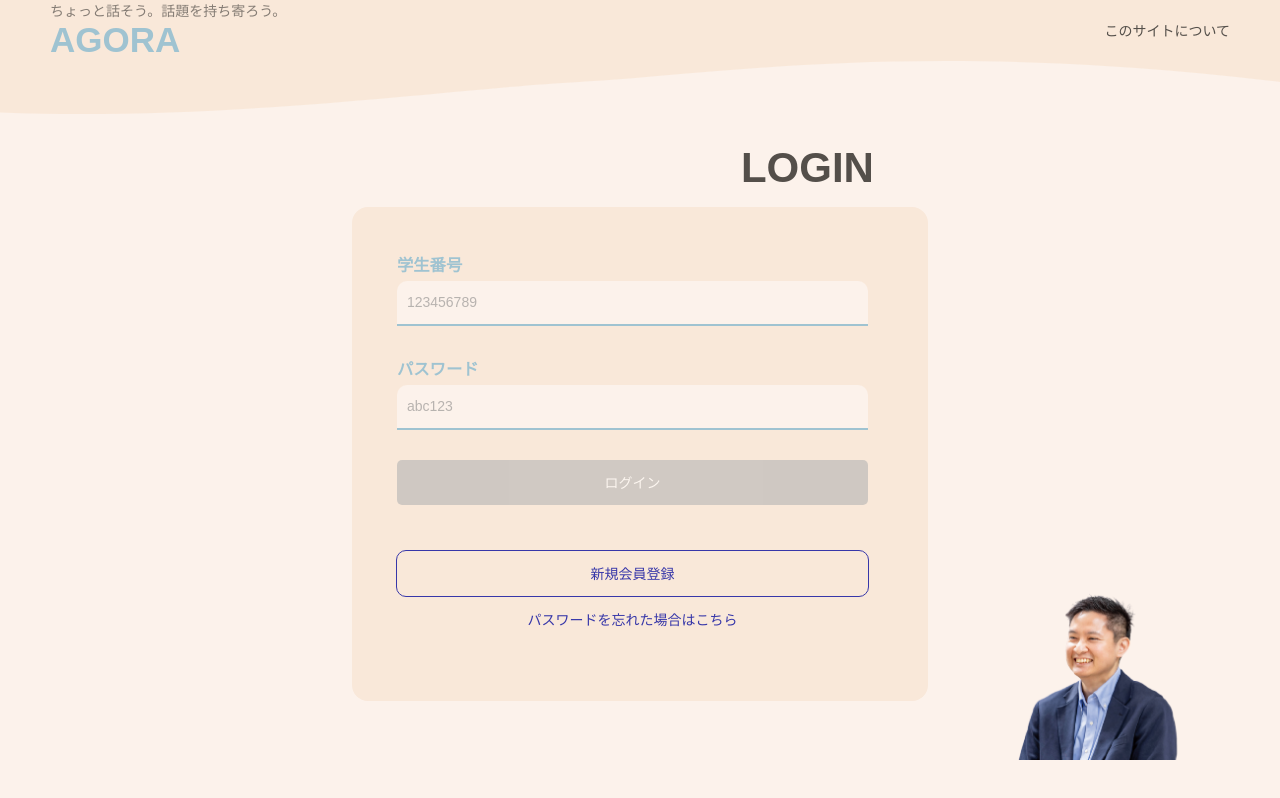
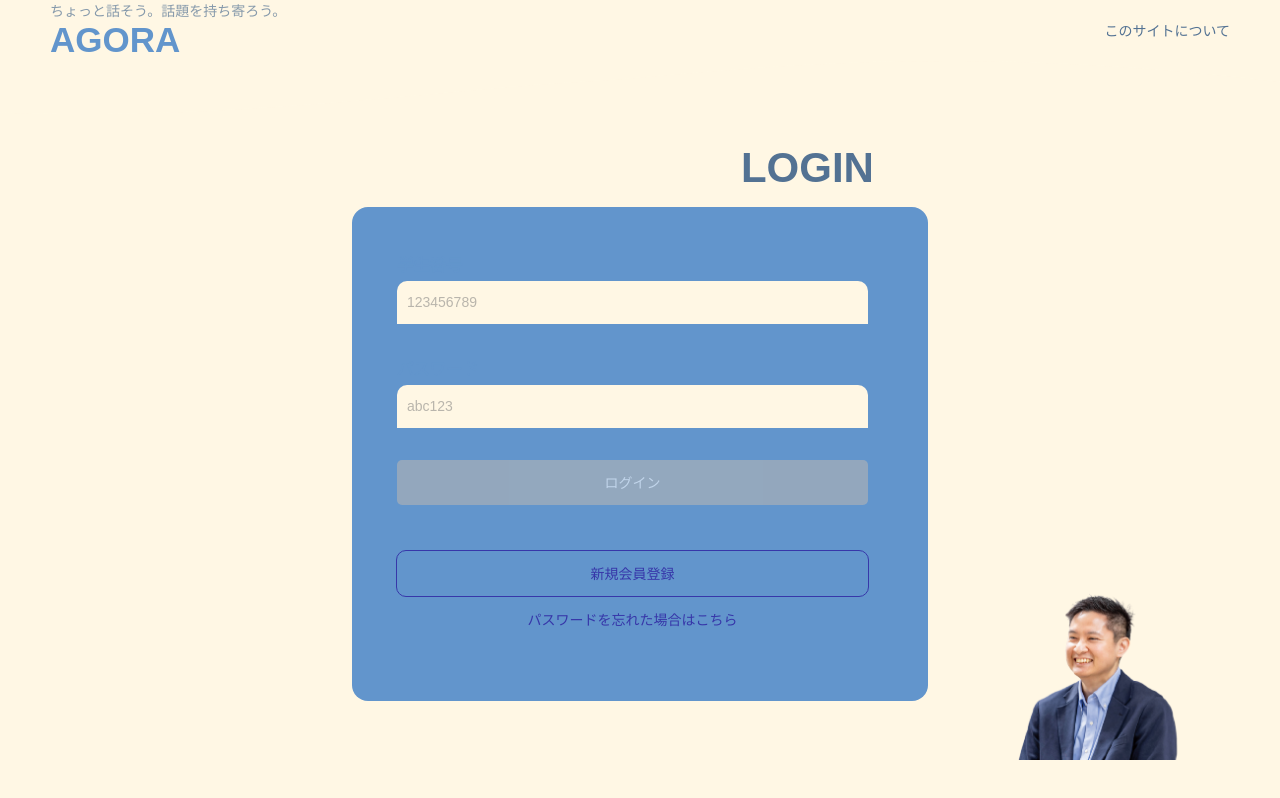
Before and after one commit to ShinjonIto/agora, a React (Vite) app in the folder frontend/: page /login in a window 1280 px wide. Built offline with nearby package versions, Linux system fonts and the light colour scheme; no server answers; a web font is replaced by a local one.

Commit message:
色味の調整

```diff
--- a/frontend/src/layouts/AuthLayout.css
+++ b/frontend/src/layouts/AuthLayout.css
@@ -42,7 +42,7 @@
     margin: 0 0 30px 0;
 
     border-radius: 16px;
-    background: var(--login-accent-color);
+    background: var(--login-accent-sub-color);
     display: grid;
 
     overflow-y: hidden;
--- a/frontend/src/styles/variables.css
+++ b/frontend/src/styles/variables.css
@@ -1,6 +1,6 @@
 :root {
     /* カラー */
-    --main-color: #FFF7E4;
+    /* --main-color: #FFF7E4;
     --main-sub-color: #F4ECCF;
     --base-color: #B6D586;
     --accent-color: #9FC3D1;
@@ -8,10 +8,47 @@
     --main-black: #000000;
     --main-white: #ffffff;
     --main-text: #544F4A;
-    --main-shadow: #9CC095;
+    --main-shadow: #9CC095; */
 
-    --login-base-color: #FCF2EB;
-    --login-accent-color: #F9E8D9;
+
+    --main-color: #FFF7E4;
+    --main-sub-color: #FFF7E4;
+    --base-color: #FFF7E4;
+    --accent-color: #6295CC;
+    --accent-sub-color: #FF7272;
+    --main-black: #000000;
+    --main-white: #ffffff;
+    --main-text: #537293;
+    --main-shadow: #6295CC;
+
+    /* --main-color: #A3C8DB;
+    --main-sub-color: #A3C8DB;
+    --base-color: #FFF7E4;
+    --accent-color: #027ACA;
+    --accent-sub-color: #FF7272;
+    --main-black: #000000;
+    --main-white: #ffffff;
+    --main-text: #537293;
+    --main-shadow: #A3C8DB; */
+
+
+
+
+
+    /* ログインパターン */
+    /* --login-base-color: #FCF2EB;
+    --login-accent-color: #F9E8D9; */
+
+    --login-base-color: #FFF7E4;
+    --login-accent-color: #FFF7E4;
+    --login-accent-sub-color: #6295CC;
+
+    /* --login-base-color: #FFF7E4;
+    --login-accent-color: #A3C8DB;
+    */
+
+    /* --login-base-color: #FCF2EB;
+    --login-accent-color: #F9E8D9; */
     /* フォント */
     --font-zen-maru: "zen-maru-gothic", sans-serif;
     --font-new-astro: "new-astro", sans-serif;
```
